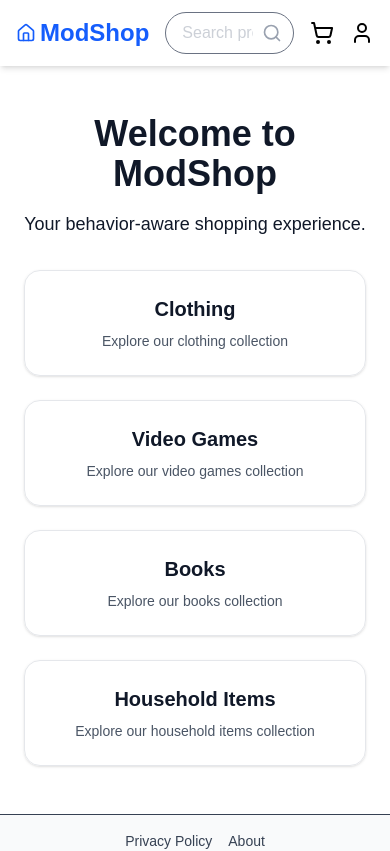
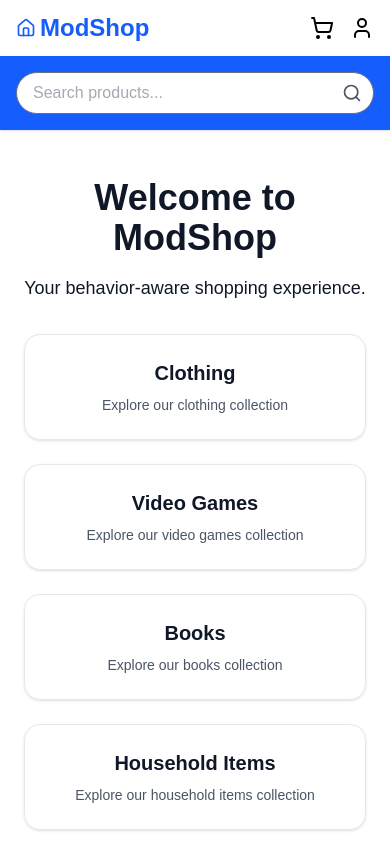
Before and after one commit to alemoraru/modshop, a Next.js app: page / in a window 390 px wide. Shown: the top 851 px of the page. Built offline with nearby package versions, Linux system fonts and the light colour scheme; a web font is replaced by a local one.

Commit message:
Improve navbar styling

```diff
--- a/src/components/Navbar.tsx
+++ b/src/components/Navbar.tsx
@@ -16,7 +16,6 @@ export default function Navbar() {
     const cartCount = items.reduce((sum, item) => sum + item.quantity, 0);
     const router = useRouter();
     const [search, setSearch] = useState("");
-
     const handleSearchKeyDown = (e: React.KeyboardEvent<HTMLInputElement>) => {
         if (e.key === "Enter" && search.trim()) {
             router.push(`/search?query=${encodeURIComponent(search.trim())}`);
@@ -24,6 +23,7 @@ export default function Navbar() {
     };
 
     return (
+        <>
             <nav className="w-full bg-white shadow-md px-4 py-3 flex items-center justify-between flex-wrap gap-2 z-0">
                 {/* Left: Logo + breadcrumbs on desktop */}
                 <div className="flex items-center gap-2 overflow-x-auto whitespace-nowrap min-w-0">
@@ -36,8 +36,8 @@ export default function Navbar() {
                     </Link>
                 </div>
 
-            {/* Center: Search bar */}
-            <div className="flex-1 flex justify-center px-2">
+                {/* Center: Search bar (hidden on mobile) */}
+                <div className="flex-1 justify-center px-2 hidden sm:flex">
                     <div className="relative w-full max-w-md">
                         <input
                             type="text"
@@ -45,10 +45,11 @@ export default function Navbar() {
                             onChange={e => setSearch(e.target.value)}
                             onKeyDown={handleSearchKeyDown}
                             placeholder="Search products..."
-                        className="w-full px-4 py-2 pr-10 border text-gray-400 border-gray-500 rounded-full focus:outline-none focus:ring-2 focus:ring-blue-500 transition-all"
+                            className="w-full px-4 py-2 pr-10 border text-gray-600 border-gray-500 rounded-full
+                            focus:outline-none focus:ring-2 focus:ring-blue-500 transition-all bg-white"
                             style={{borderRadius: '9999px'}}
                         />
-                    <span className="absolute right-3 top-1/2 -translate-y-1/2 text-gray-400 pointer-events-none">
+                        <span className="absolute right-3 top-1/2 -translate-y-1/2 text-gray-600 pointer-events-none">
                             <Search className="w-5 h-5"/>
                         </span>
                     </div>
@@ -72,5 +73,25 @@ export default function Navbar() {
                     </Link>
                 </div>
             </nav>
+
+            {/* Mobile search sub-navbar */}
+            <div className="sm:hidden w-full bg-blue-600 shadow px-4 py-2 flex items-center z-10">
+                <div className="relative w-full">
+                    <input
+                        type="text"
+                        value={search}
+                        onChange={e => setSearch(e.target.value)}
+                        onKeyDown={handleSearchKeyDown}
+                        placeholder="Search products..."
+                        className="w-full px-4 py-2 pr-10 border text-gray-600 border-gray-500 rounded-full my-2
+                        focus:outline-none focus:ring-2 focus:ring-white-500 transition-all bg-white"
+                        style={{borderRadius: '9999px'}}
+                    />
+                    <span className="absolute right-3 top-1/2 -translate-y-1/2 text-gray-600 pointer-events-none">
+                        <Search className="w-5 h-5"/>
+                    </span>
+                </div>
+            </div>
+        </>
     );
 }
```
Lines whose indentation alone changed are shown as unchanged.
